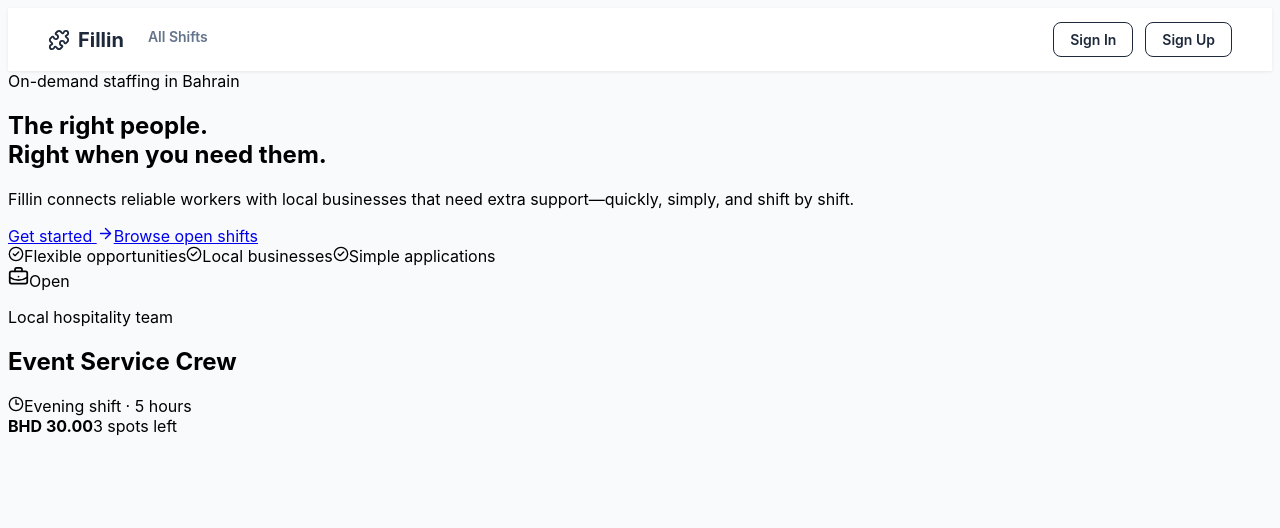
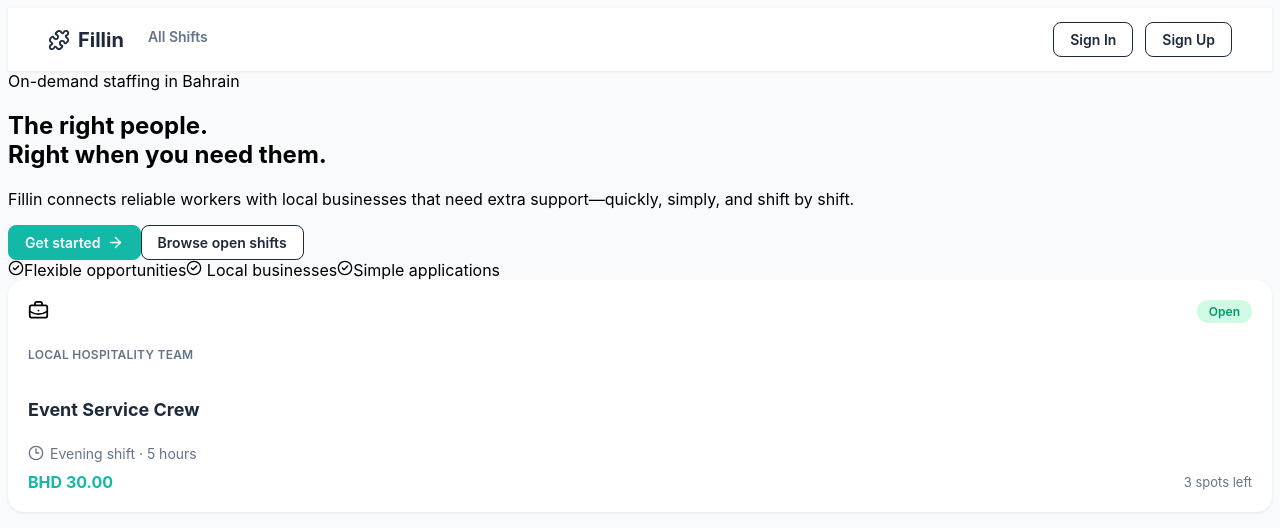
Before and after one commit to Zaraaa82/Fillin-frontend, a React (Vite) app: page / in a window 1280 px wide. Shown: the top 528 px of the page. Built offline with nearby package versions, Linux system fonts and the light colour scheme; no server answers.

Commit message:
fix(LandingPage): refactor layout and improve UI structure for better readability

```diff
--- a/src/pages/LandingPage.jsx
+++ b/src/pages/LandingPage.jsx
@@ -1,6 +1,5 @@
 import React from 'react'
-import { Link, Navigate } from 'react-router'
-import { useAuth } from '../context/AuthContext'
+import { Link } from 'react-router'
 import {
   ArrowRight,
   BriefcaseBusiness,
@@ -9,42 +8,44 @@
 } from 'lucide-react'
 
 function LandingPage() {
-  const { user } = useAuth()
   return (
-    <main>
-      <section>
-        <div>
-          <span>On-demand staffing in Bahrain</span>
-          <h1>The right people.<br />Right when you need them.</h1>
-          <p>
-            Fillin connects reliable workers with local businesses that need extra
-            support—quickly, simply, and shift by shift.
+    <main className='landing-page'>
+      <section className='hero'>
+        <div className='hero-content'>
+          <span className='hero-label'>On-demand staffing in Bahrain</span>
+
+          <h1 className='hero-title'>The right people. <br/> Right when you need them.</h1>
+
+          <p className='hero-description'>
+            Fillin connects reliable workers with local businesses that need
+            extra support—quickly, simply, and shift by shift.
           </p>
 
-          <div>
-            <Link to='/sign-up'>Get started <ArrowRight size={17} /></Link>
-            <Link to='/shifts'>Browse open shifts</Link>
+          <div className='hero-actions'>
+            <Link to='/sign-up' className='btn btn-primary'>Get started <ArrowRight size={17}/></Link>
+            <Link to='/shifts' className='btn'>Browse open shifts</Link>
           </div>
 
-          <div>
+          <div className='hero-features'>
             <span><CheckCircle2 size={16} />Flexible opportunities</span>
-            <span><CheckCircle2 size={16} />Local businesses</span>
+            <span><CheckCircle2 size={16} /> Local businesses</span>
             <span><CheckCircle2 size={16} />Simple applications</span>
           </div>
         </div>
 
-        <div>
-          <div>
-            <div>
-              <span><BriefcaseBusiness size={21} /></span>
-              <span>Open</span>
+        <div className='hero-image'>
+          <div className='shift-card'>
+            <div className='shift-card-header'>
+              <span className='shift-icon'><BriefcaseBusiness size={21}/></span>
+              <span className='shift-status shift-status-open'>Open</span>
             </div>
-            <p>Local hospitality team</p>
-            <h2>Event Service Crew</h2>
-            <div><Clock3 size={16} />Evening shift · 5 hours</div>
-            <div>
-              <strong>BHD 30.00</strong>
-              <span>3 spots left</span>
+
+            <p className='business-name'>Local hospitality team</p>
+            <h2 className='shift-title'>Event Service Crew</h2>
+            <div className='shift-meta'><Clock3 size={16}/> Evening shift · 5 hours</div>
+            <div className='shift-footer'>
+              <strong className='shift-pay'>BHD 30.00</strong>
+              <span className='shift-spots'>3 spots left</span>
             </div>
           </div>
         </div>
```
